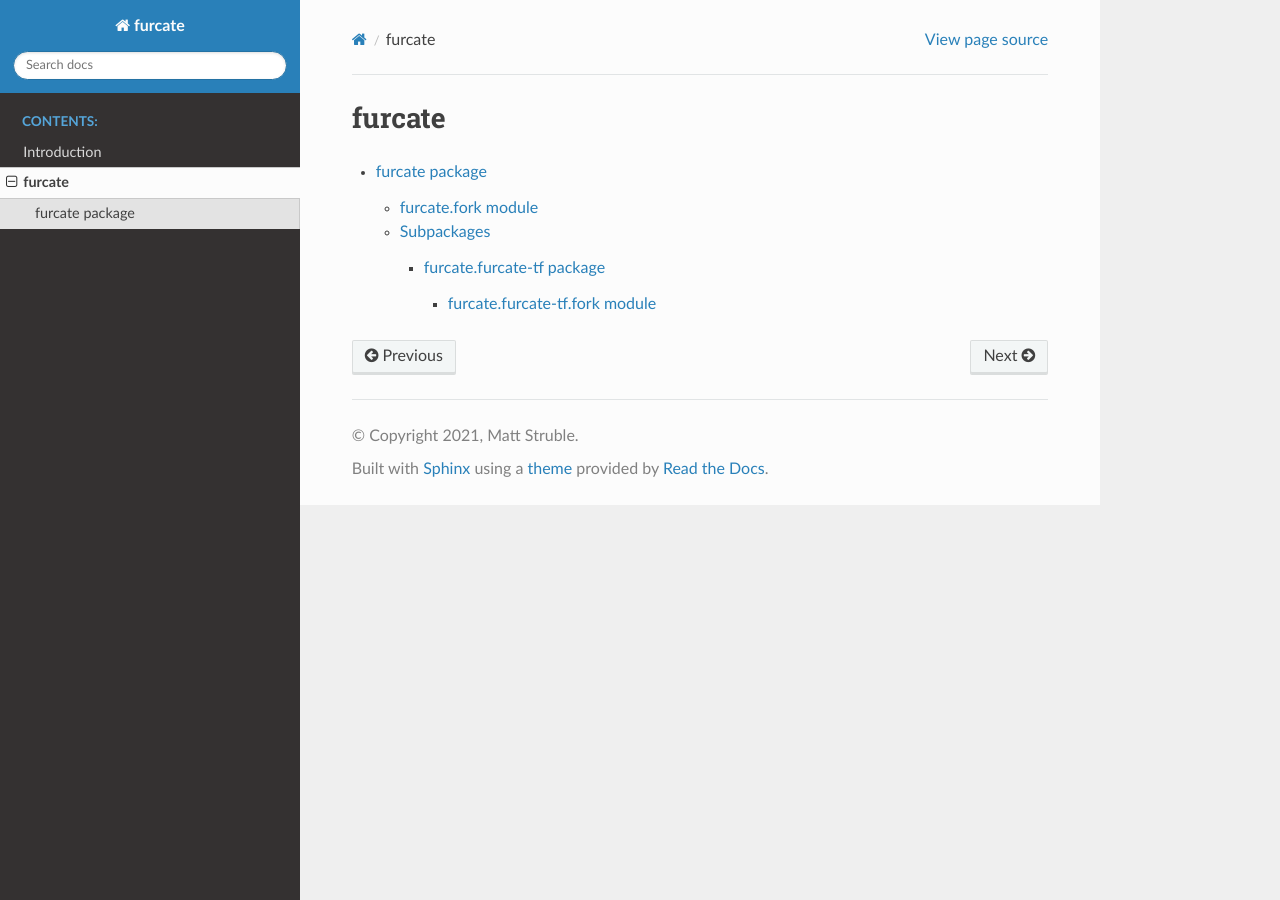
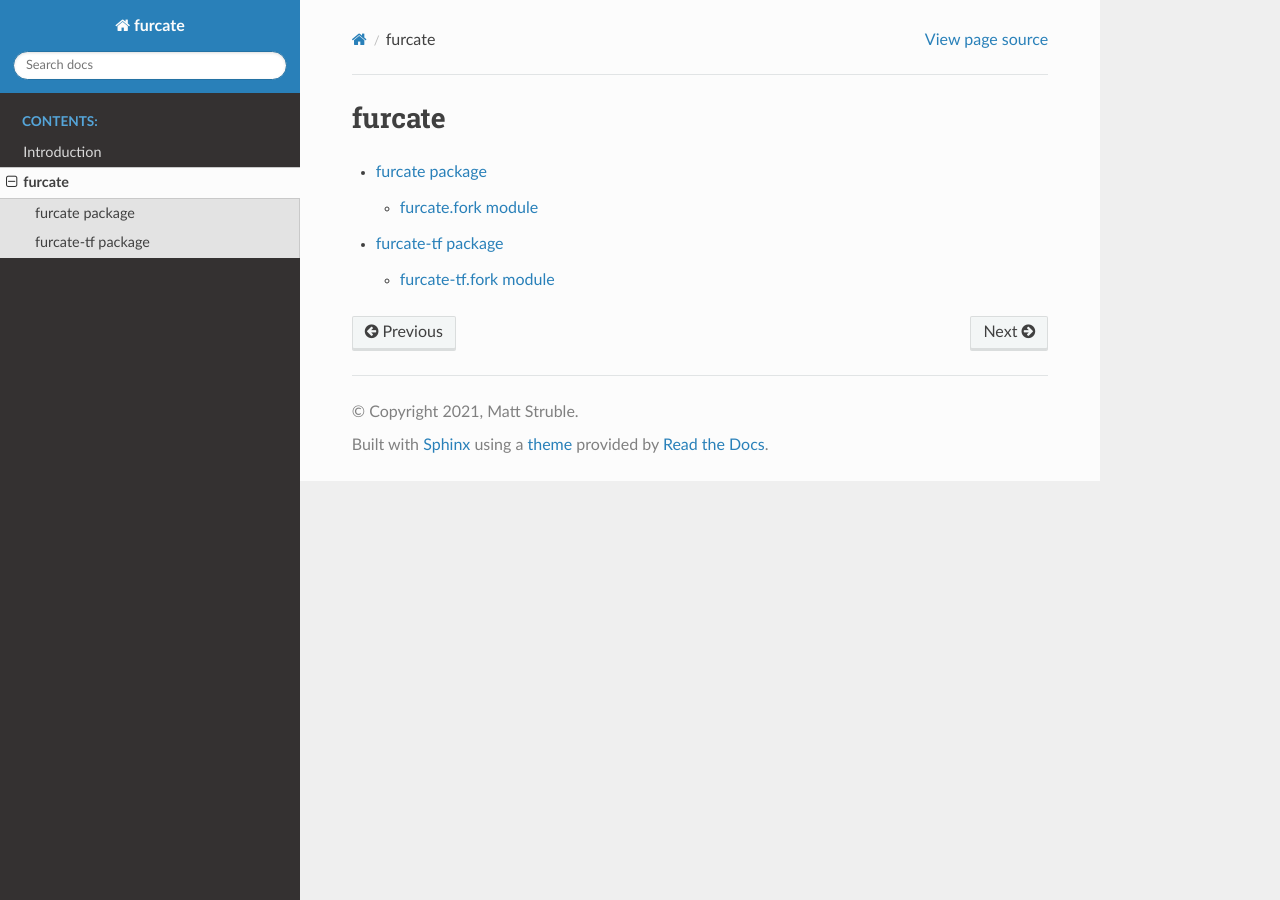
Before and after one commit to mattstruble/furcate-cli, a Sphinx documentation site: the page built from docs/source/modules.rst, in a window 1280 px wide. Built offline with Sphinx 7.4.7 and the Read the Docs theme 2.0.0, drawn with Linux system fonts in a browser that asks for light colours.

Commit message:
Splitting furcate-tf into it's own package scoped on rtd.

```diff
--- a/docs/source/furcate.furcate_tf.rst
+++ b/docs/source/furcate.furcate_tf.rst
@@ -1,7 +1,7 @@
-furcate.furcate\-tf package
+furcate\-tf package
 ===========================
 
-furcate.furcate\-tf.fork module
+furcate\-tf.fork module
 -------------------------------
 
 .. automodule:: furcate.furcate_tf.fork
--- a/docs/source/modules.rst
+++ b/docs/source/modules.rst
@@ -5,3 +5,4 @@ furcate
    :maxdepth: 4
 
    furcate
+   furcate.furcate_tf
```
Also changed, not shown: docs/source/furcate.rst (+0 -8 lines).
